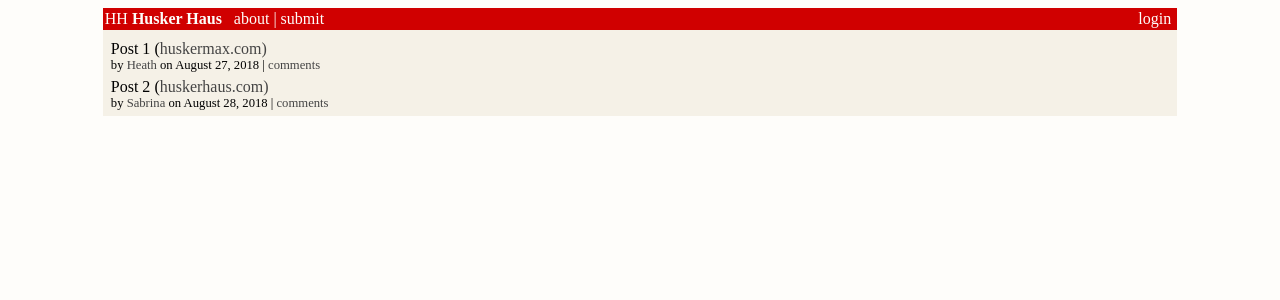
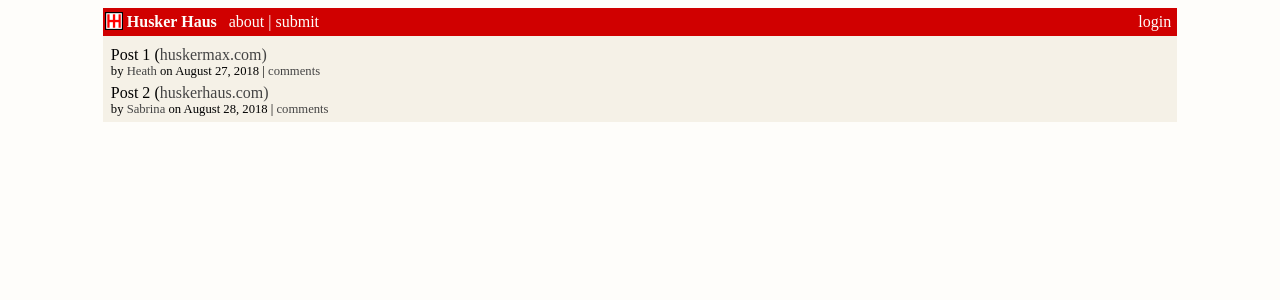
Before and after one commit to hmaag/husker_haus, a Django app: page / in a window 1280 px wide. Shown: the top 300 px of the page. Run offline with Django 3.2, Linux system fonts and the light colour scheme.

Commit message:
Add favicon

```diff
--- a/aggregator/templates/aggregator/base.html
+++ b/aggregator/templates/aggregator/base.html
@@ -3,6 +3,7 @@
 <html lang="en">
 <head>
     <link rel="stylesheet" type="text/css" href="{% static 'aggregator/main.css' %}">
+    <link rel = "icon" href = "{% static 'aggregator/huskerhaus.ico' %}" type = "image/x-icon">
     {% if title %}
         <title>{{ title }} | Husker Haus</title>
     {% else %}
@@ -21,7 +22,7 @@
                 <tbody>
                   <tr>
                     <td style="width:18px;padding-right:4px">
-                      <a class="nav-link" href="{% url 'site-home' %}">HH</a>
+                      <a class="nav-link" href="{% url 'site-home' %}"><img src="{% static 'aggregator/huskerhaus.ico' %}" width="18" height="18" style="margin-top: 2px" alt="Husker Haus"></a>
                     </td>
                     <td style="line-height:12pt; height:10px;">
                       <span>
```
Also changed, not shown: aggregator/static/aggregator/huskerhaus.ico (added).
